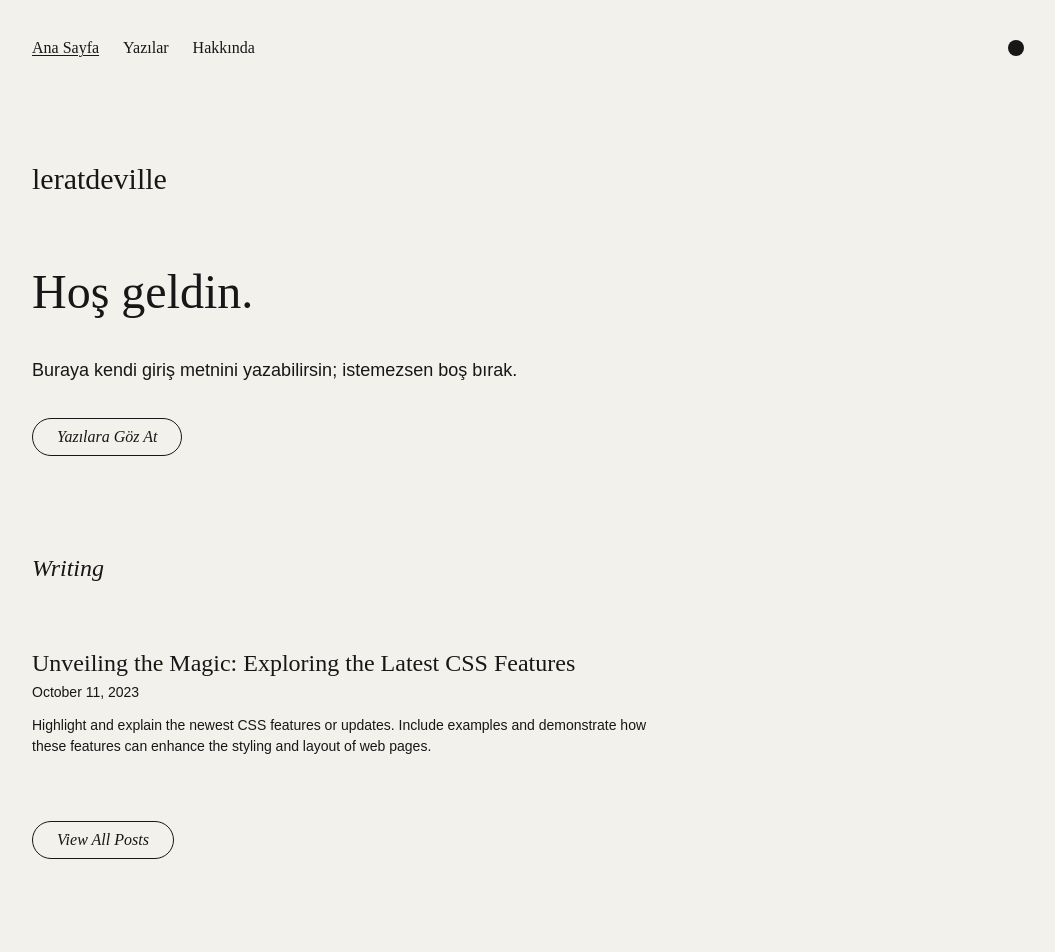
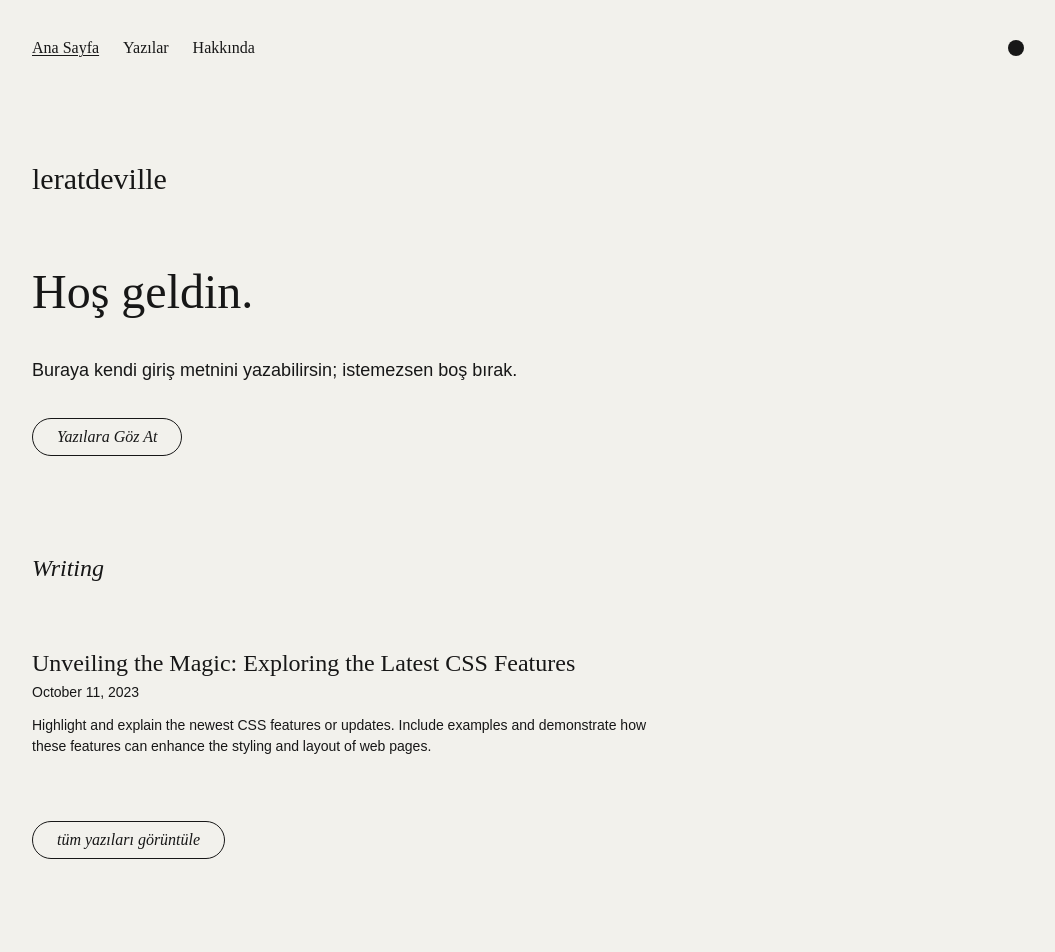
Before and after one commit to leratdeville/leratdeville.github.io, an Astro site: page / in a window 1280 px wide. Shown: the top 952 px of the page, without its empty margins (224-1279 px from the left). Built offline with nearby package versions, Linux system fonts and the light colour scheme; Astro itself is replaced by a stand-in of ours; a web font is replaced by a local one.

Commit message:
Update index.astro

```diff
--- a/src/pages/index.astro
+++ b/src/pages/index.astro
@@ -35,7 +35,7 @@ const featuredProjects = projects.filter(({ data }) => data.isFeatured);
                 <PostPreview post={post} class="mb-10 sm:mb-12" headingLevel="h3" />
             ))}
             <div class="mt-12 sm:mt-16">
-                <Button href="/blog">View All Posts</Button>
+                <Button href="/blog">tüm yazıları görüntüle</Button>
             </div>
         </div>
     )}
```
